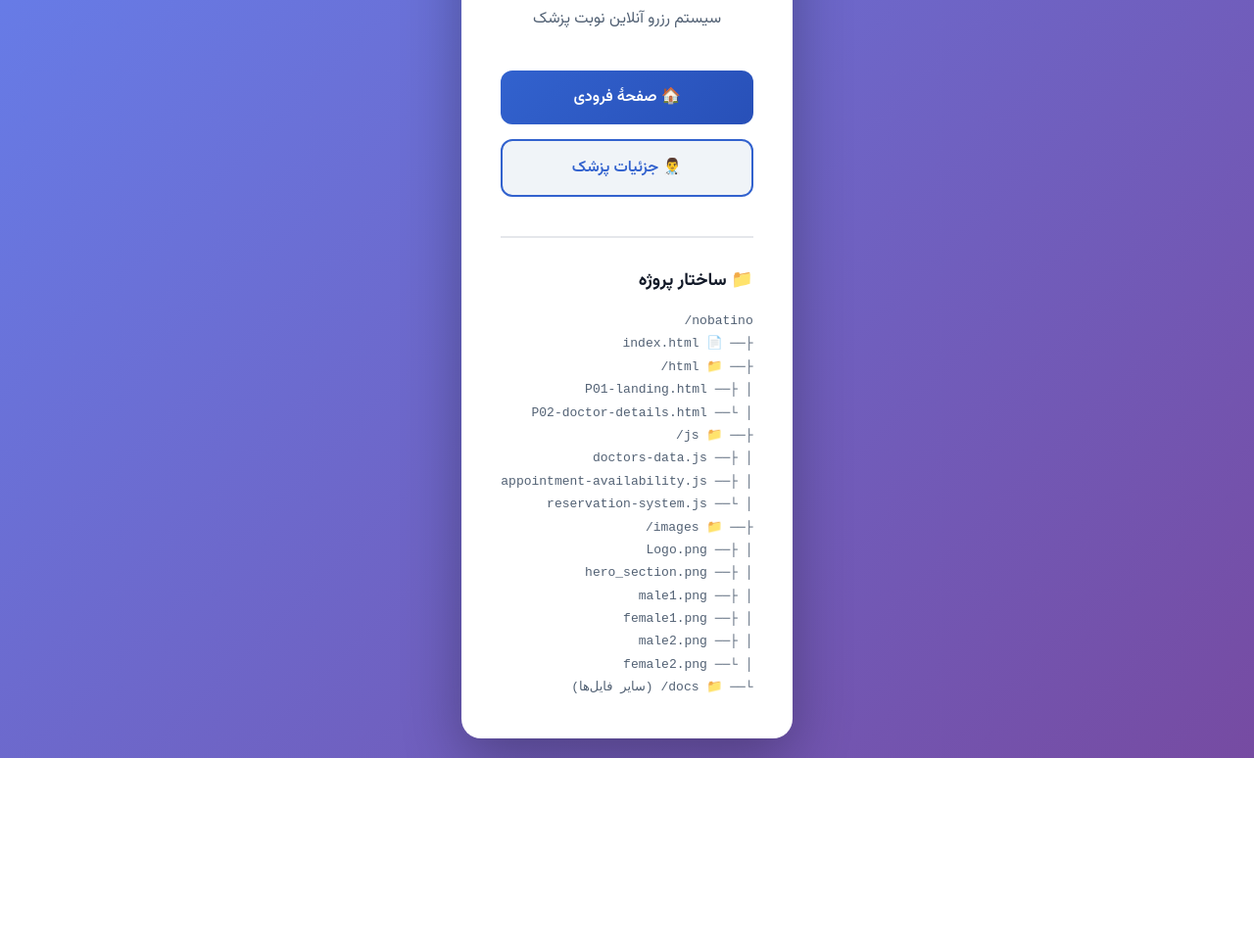
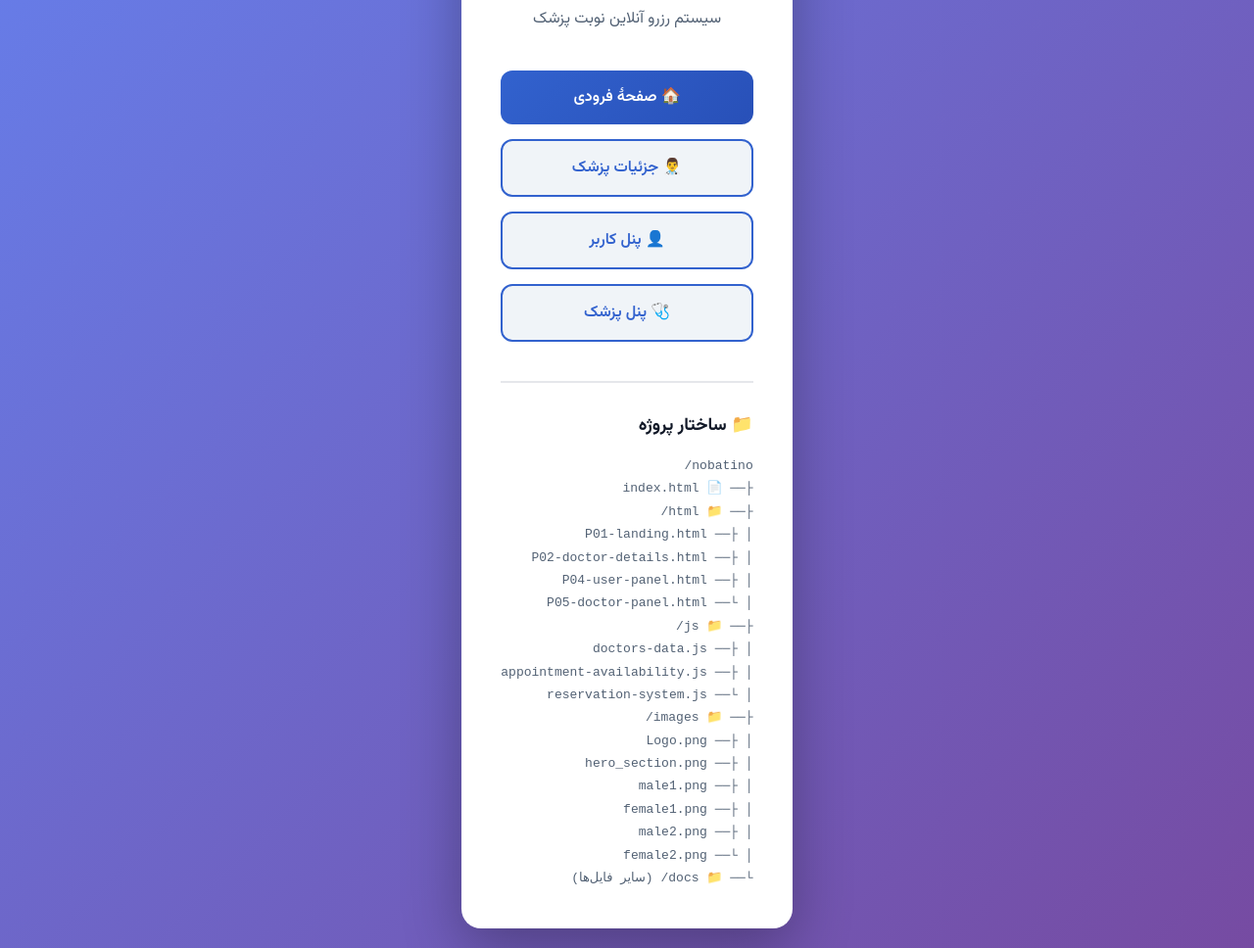
Before and after one commit to matink1202/nobatino, a plain HTML site: page index.html in a window 1280 px wide. Shown: the part 113-1081 px from the top of the page at 98% size. Before the commit the page ends 887 px from the top, so only its background shows below. Drawn offline with Linux system fonts and the light colour scheme.

Commit message:
Add files via upload

```diff
--- a/index.html
+++ b/index.html
@@ -116,6 +116,12 @@
 			<a href="html/P02-doctor-details.html?id=doctor-001" class="link-btn secondary">
 				👨‍⚕️ جزئیات پزشک
 			</a>
+			<a href="html/P04-user-panel.html" class="link-btn secondary">
+				👤 پنل کاربر
+			</a>
+			<a href="html/P05-doctor-panel.html" class="link-btn secondary">
+				🩺 پنل پزشک
+			</a>
 		</div>
 
 		<div class="folder-structure">
@@ -125,7 +131,9 @@
 				├── 📄 index.html<br>
 				├── 📁 html/<br>
 				│   ├── P01-landing.html<br>
-				│   └── P02-doctor-details.html<br>
+				│   ├── P02-doctor-details.html<br>
+				│   ├── P04-user-panel.html<br>
+				│   └── P05-doctor-panel.html<br>
 				├── 📁 js/<br>
 				│   ├── doctors-data.js<br>
 				│   ├── appointment-availability.js<br>
```
